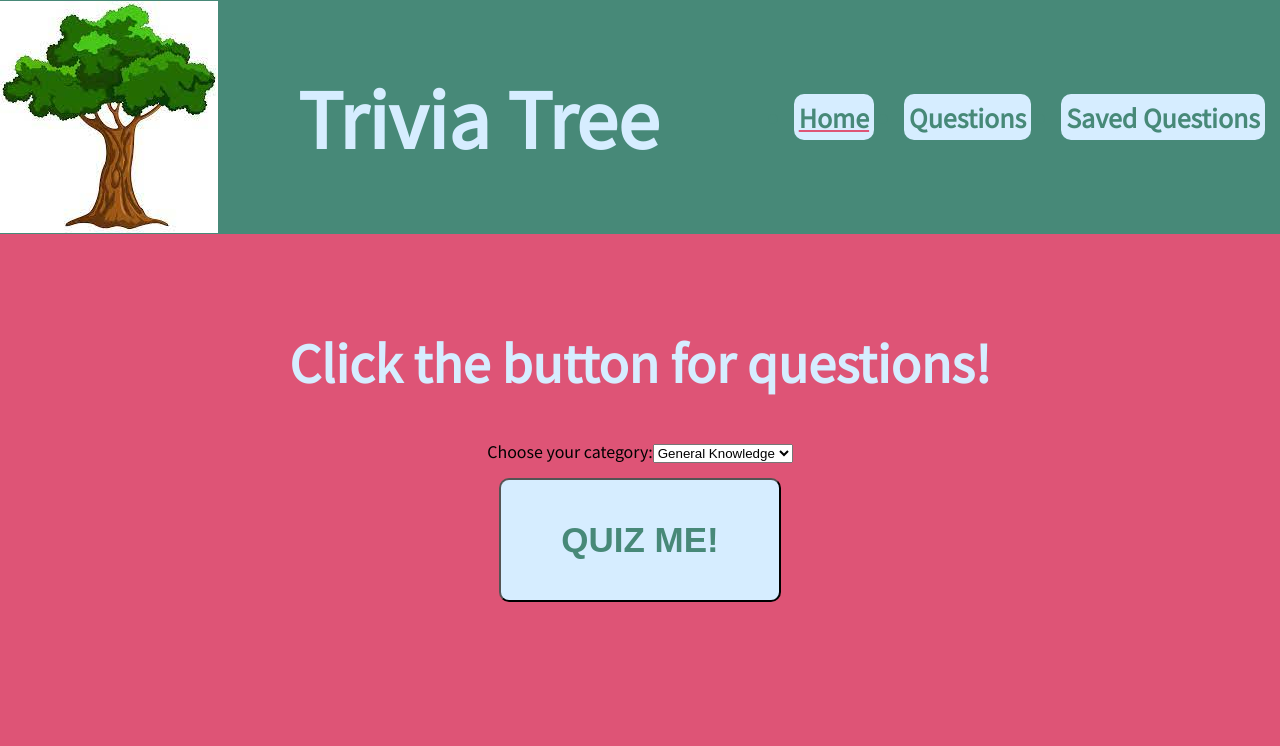
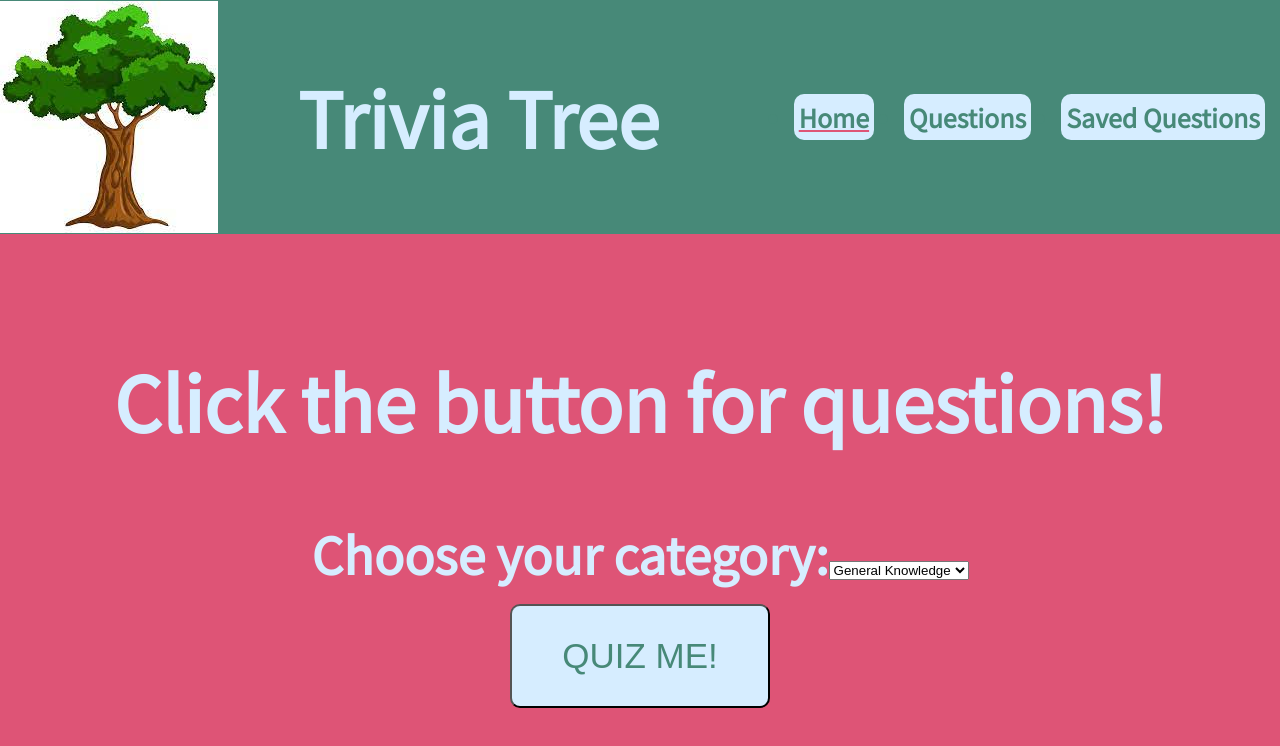
Before and after one commit to sarahlane8/TriviaTree, a React (Create React App) app: page / in a window 1280 px wide. Shown: the top 746 px of the page. Built offline with nearby package versions, Linux system fonts and the light colour scheme.

Commit message:
Add styling to form

```diff
--- a/src/components/Form/Form.css
+++ b/src/components/Form/Form.css
@@ -1,22 +1,20 @@
 .questions-form {
   padding-top: 50px;
-}
-
-
-.questions-form > h2 {
   font-size: 50px;
-  color: #D6EDFF
+  color: #D6EDFF;
+  display: flex;
+  flex-direction: column;
+  font-weight: bolder;
 }
 
 
 .questions-form > a > button {
-  padding: 40px 60px;
+  padding: 30px 50px;
   font-size: 35px;
   margin: 15px;
   border-radius: 10px;
   background-color: #D6EDFF;
   color: #478978;
-  font-weight: bolder;
 }
 
 
@@ -24,3 +22,13 @@
   background-color: #478978;
   color: #D6EDFF;
 }
+
+
+.selections {
+  background-color: #D6EDFF;
+  color: #478978;
+  font-size: 35px;
+  padding: 15px;
+  margin-left: 10px;
+  border-radius: 10px;
+}
```
